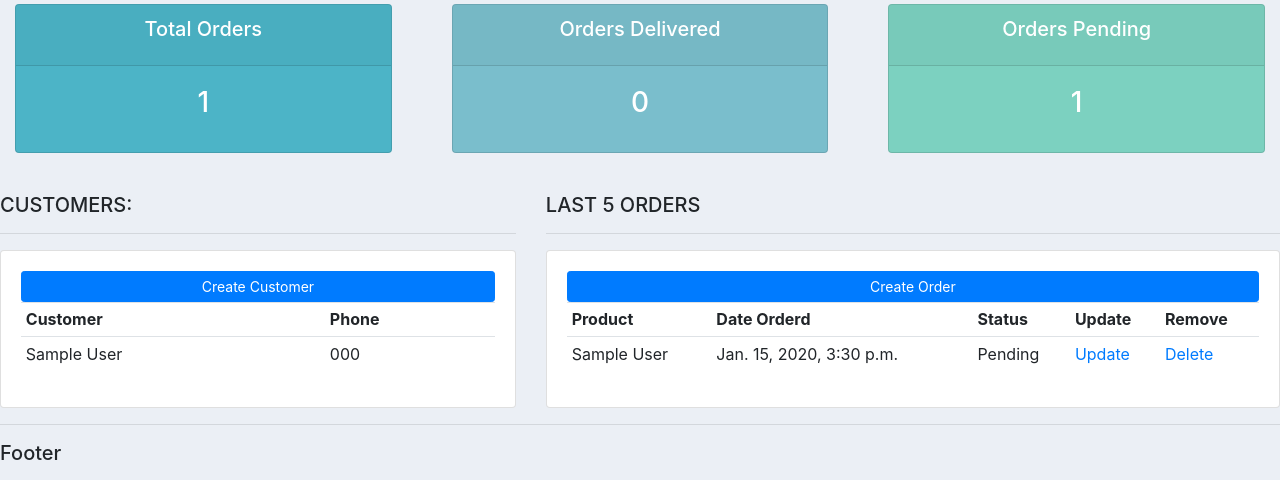
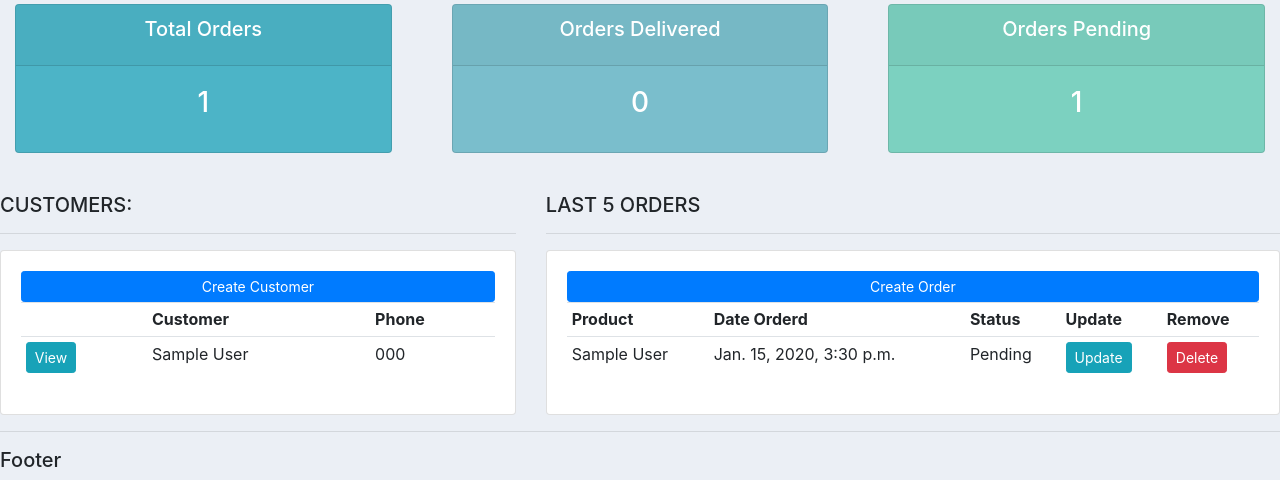
Before and after one commit to krishnashenoy123/customer-management, a Django app: page / in a window 1280 px wide. Shown: the part 360-840 px from the top of the page. Run offline with Django 3.2, Linux system fonts and the light colour scheme; tables that the repository leaves empty hold one stand-in row (values such as "Sample post"); some libraries are stand-ins or nearby versions.

Commit message:
Added a button to view the customer profile

```diff
--- a/accounts/templates/accounts/dashboard.html
+++ b/accounts/templates/accounts/dashboard.html
@@ -14,12 +14,18 @@
 			<a class="btn btn-primary  btn-sm btn-block" href="">Create Customer</a>
 			<table class="table table-sm">
 				<tr>
+					<th></th>
 					<th>Customer</th>
 					<th>Phone</th>
 				</tr>
 
 				{% for i in customers %}
 					<tr>
+						<!-- This can also be done like this
+							<td><a href="/customer/{{i.id}}">View</a></td>
+							just to make it more dynamic we are using it like what we named it in urls.py "customer"
+						-->
+						<td><a class="btn btn-sm btn-info" href="{% url 'customer' i.id %}">View</a></td>
 						<td>{{i.name}}</td>
 						<td>{{i.phone}}</td>
 					</tr>
@@ -48,8 +54,8 @@
 						<td>{{i.product}}</td>
 						<td>{{i.date_created}}</td>
 						<td>{{i.status}}</td>
-						<td><a href="">Update</a></td>
-						<td><a href="">Delete</a></td>
+						<td><a class="btn btn-sm btn-info" href="">Update</a></td>
+						<td><a class="btn btn-sm btn-danger" href="">Delete</a></td>
 					</tr>
 				{% endfor %}
 
```
